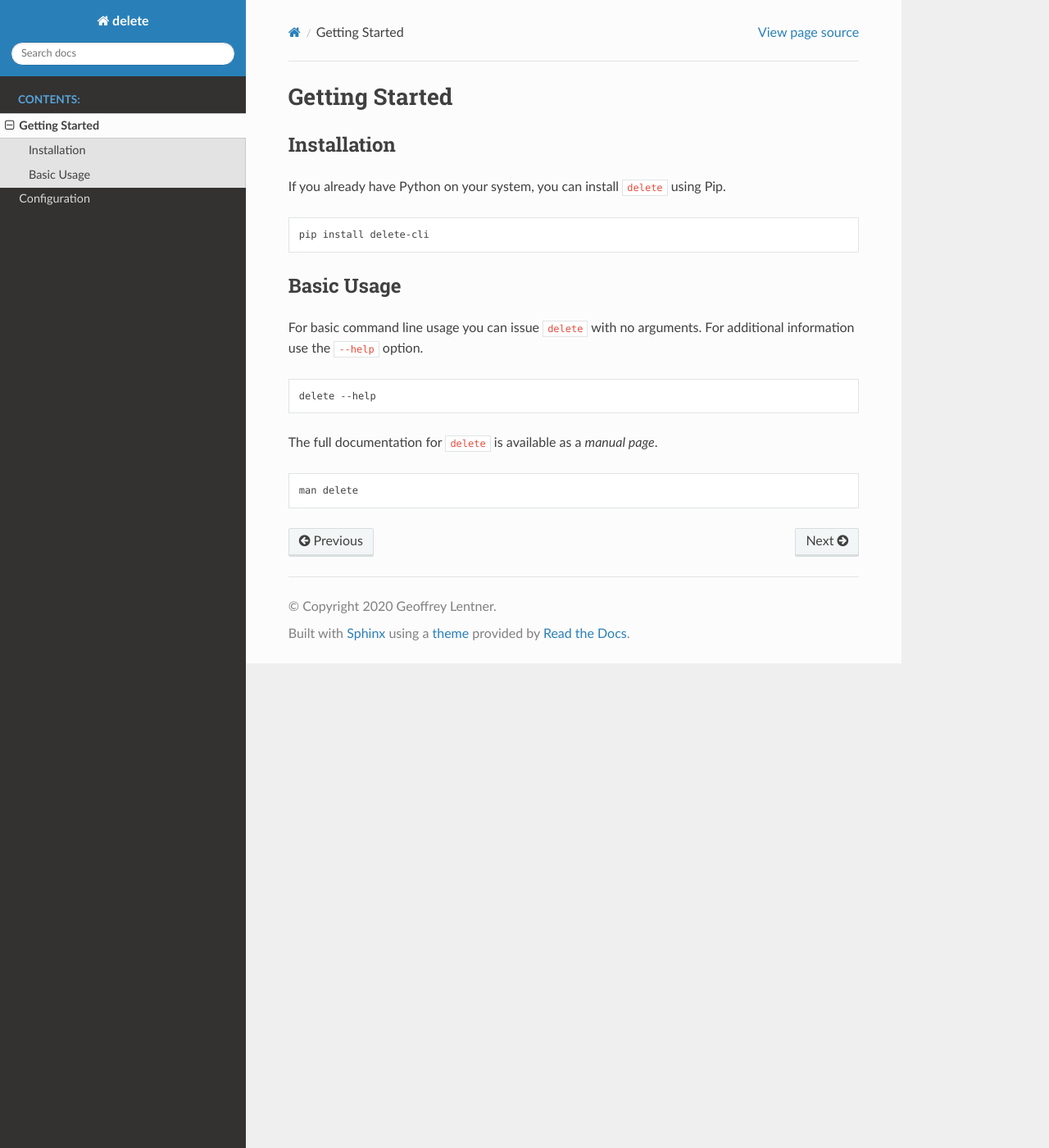
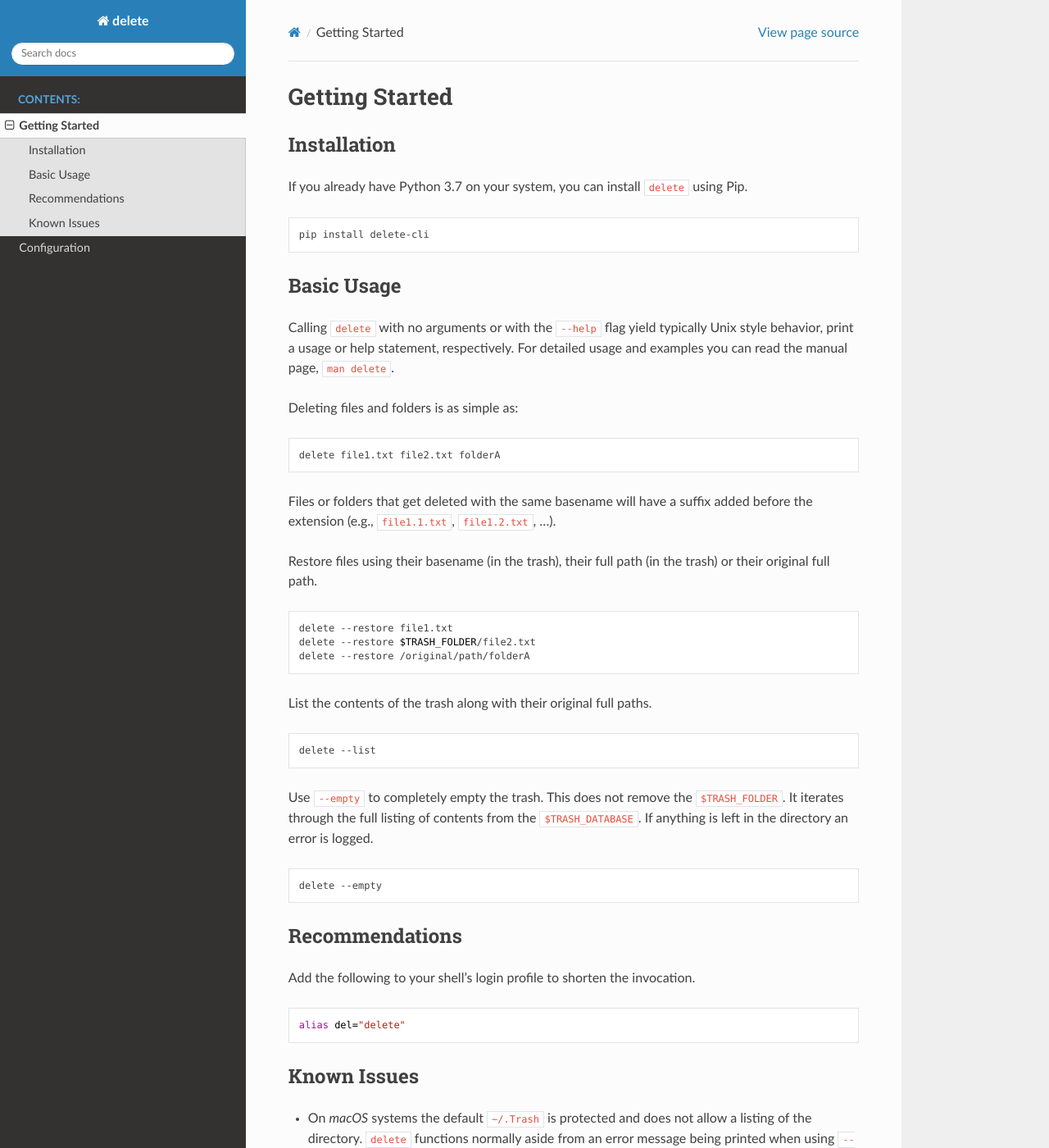
Before and after one commit to glentner/delete-cli, a Sphinx documentation site: the page built from docs/source/getting_started.rst, in a window 1280 px wide and 1400 px high. Shown: the whole window at 82% size. Built offline with Sphinx 7.4.7 and the Read the Docs theme 2.0.0, drawn with Linux system fonts in a browser that asks for light colours.

Commit message:
added language to html docs

```diff
--- a/docs/source/getting_started.rst
+++ b/docs/source/getting_started.rst
@@ -4,7 +4,7 @@
 Installation
 ------------
 
-If you already have Python on your system, you can install ``delete`` using Pip.
+If you already have Python 3.7 on your system, you can install ``delete`` using Pip.
 
 .. code-block:: bash
 
@@ -14,19 +14,60 @@
 Basic Usage
 -----------
 
-For basic command line usage you can issue ``delete`` with no arguments. For additional information
-use the ``--help`` option.
+Calling ``delete`` with no arguments or with the ``--help`` flag yield typically Unix
+style behavior, print a usage or help statement, respectively. For detailed usage and
+examples you can read the manual page, ``man delete``.
+
+
+Deleting files and folders is as simple as:
 
 .. code-block:: bash
 
-    delete --help
+    delete file1.txt file2.txt folderA
 
+Files or folders that get deleted with the same basename will have a suffix added before
+the extension (e.g., ``file1.1.txt``, ``file1.2.txt``, ...).
 
-The full documentation for ``delete`` is available as a *manual page*.
+Restore files using their basename (in the trash), their full path (in the trash) or
+their original full path.
 
 .. code-block:: bash
 
-    man delete
+    delete --restore file1.txt
+    delete --restore $TRASH_FOLDER/file2.txt
+    delete --restore /original/path/folderA
+
+List the contents of the trash along with their original full paths.
+
+.. code-block:: bash
+
+    delete --list
+
+Use ``--empty`` to completely empty the trash. This does not remove the
+``$TRASH_FOLDER``. It iterates through the full listing of contents from the
+``$TRASH_DATABASE``. If anything is left in the directory an error is logged.
+
+.. code-block:: bash
+
+    delete --empty
+
+
+Recommendations
+---------------
+
+Add the following to your shell's login profile to shorten the invocation.
+
+.. code-block:: bash
+
+    alias del="delete"
+
+
+Known Issues
+------------
+
+* On *macOS* systems the default ``~/.Trash`` is protected and does not allow a listing
+  of the directory. ``delete`` functions normally aside from an error message being printed
+  when using ``--empty``.
 
 
 .. toctree::
```
Also changed, not shown: docs/source/configuration.rst (+22 -6 lines), docs/source/index.rst (+12 -1 lines).
